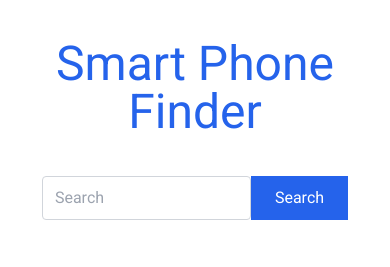
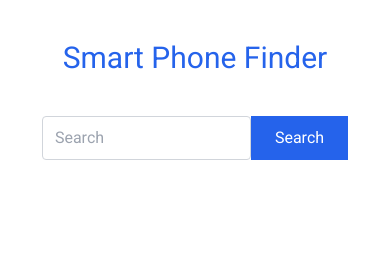
Before and after one commit to mdsohaghasan/Assignment-Six, a plain HTML site: page index.html in a window 390 px wide. Drawn offline with nearby package versions, Linux system fonts and the light colour scheme.

Commit message:
responsive

```diff
--- a/index.html
+++ b/index.html
@@ -11,7 +11,7 @@
 
 <body>
     <a href="http://" target="_blank" rel="noopener noreferrer">
-        <h1 id="test" class="text-center text-blue-600 text-5xl font-light my-10">Smart Phone Finder</h1>
+        <h1 id="test" class="text-center text-blue-600 text-3xl sm:text-5xl font-light my-10">Smart Phone Finder</h1>
     </a>
     <!-- header end -->
     <div class="flex justify-center">
```
